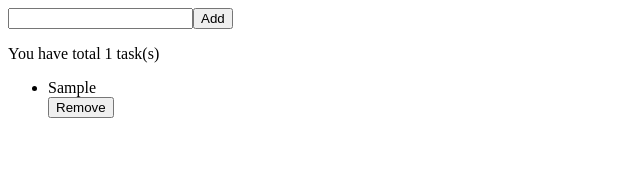
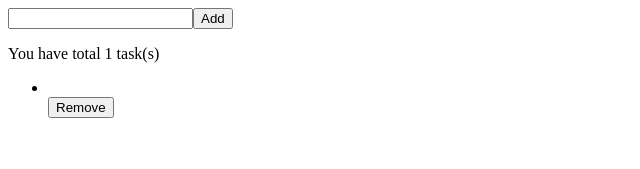
Before and after one commit to lappang-cheung/react-todo, a React (Create React App) app: page / in a window 1280 px wide. Both pictures are taken after typing "Sample" into the empty fields and a click on the button "Add". Shown: the top 169 px of the page, without its empty margins (0-640 px from the left). Built offline with nearby package versions, Linux system fonts and the light colour scheme; no server answers.

Commit message:
displaying of the mongoose database complete

```diff
--- a/src/components/App.js
+++ b/src/components/App.js
@@ -23,7 +23,6 @@ class App extends Component{
     componentDidMount(){
         axios.get("/todo")
         .then(res => {
-            console.log(res.data)
 
             this.setState({
                 itemList: res.data
--- a/src/components/TodoView.js
+++ b/src/components/TodoView.js
@@ -23,7 +23,8 @@ class TodoView extends Component {
                     className={this.state.active ? 'active' : 'notActive'}
                     onClick={this.onStrikeThrough}
                 >
-                    {this.props.item}
+                {/* Note: item.description is getting the value of the string */}
+                    {this.props.item.description}
                 </li>
                 {/* Button for removing task */}
                 <button onClick={(e) => {
```
